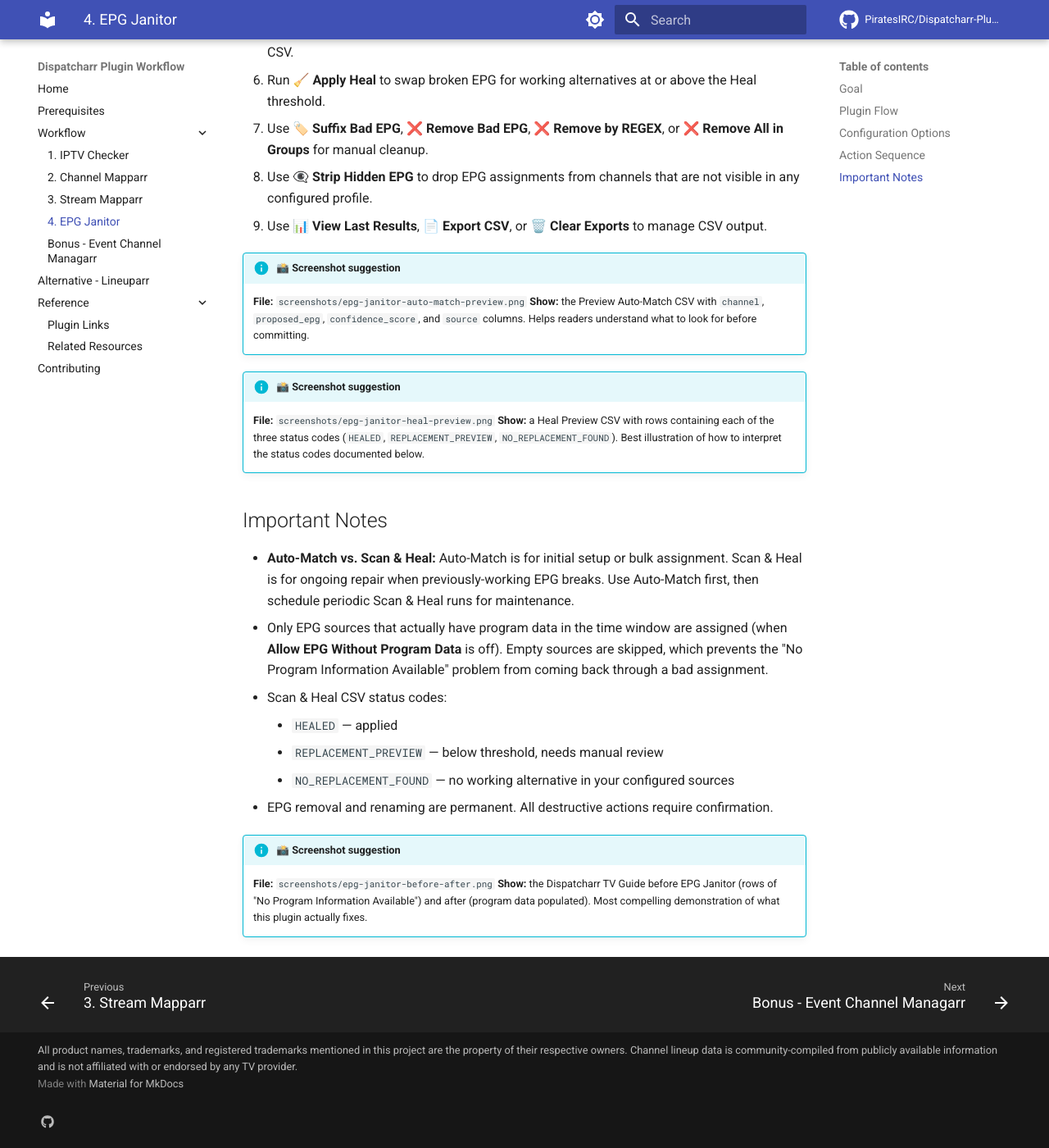
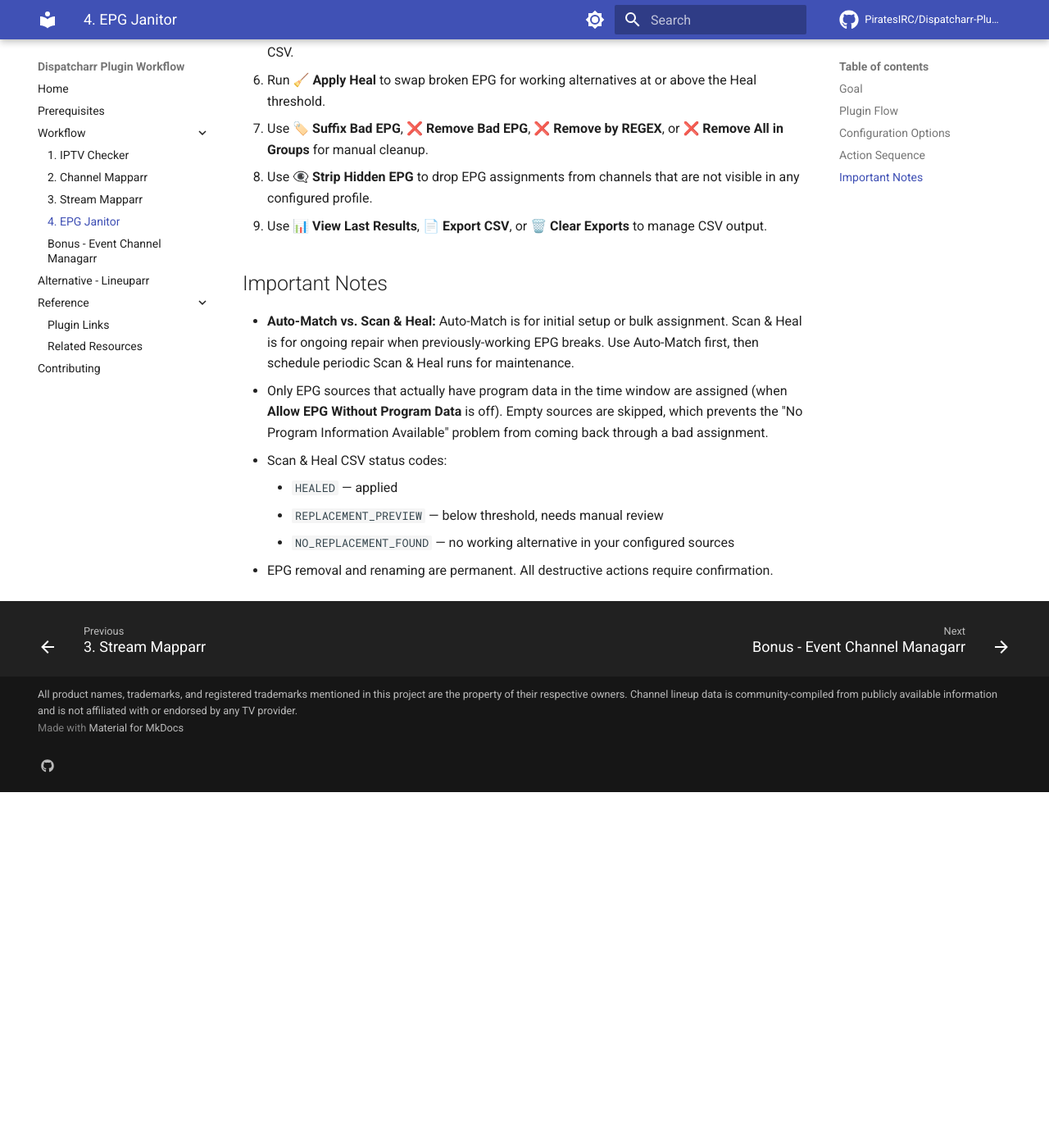
Before and after one commit to PiratesIRC/Dispatcharr-Plugin-Workflow, an MkDocs documentation site: the page built from docs/workflow/04-epg-janitor.md, in a window 1280 px wide and 1400 px high, scrolled down 3163 px. Shown: the whole window at 82% size. Built offline with MkDocs 1.6.1 and Material for MkDocs 9.7.7, drawn with Linux system fonts in a browser that asks for light colours; comment, search, counter and statistics services are not loaded; after the commit the page ends 4129 px from its top, so only the background shows below that.

Commit message:
Remove the 4 remaining unused screenshot placeholders
Drops epg-janitor-auto-match-preview, epg-janitor-heal-preview,
epg-janitor-before-after, and event-channel-managarr-hide-rules placeholders
along with their entries in screenshots/README.md.

```diff
--- a/docs/workflow/04-epg-janitor.md
+++ b/docs/workflow/04-epg-janitor.md
@@ -58,14 +58,6 @@ flowchart TD
 8. Use **👁️‍🗨️ Strip Hidden EPG** to drop EPG assignments from channels that are not visible in any configured profile.
 9. Use **📊 View Last Results**, **📄 Export CSV**, or **🗑️ Clear Exports** to manage CSV output.
 
-!!! info "📸 Screenshot suggestion"
-    **File:** `screenshots/epg-janitor-auto-match-preview.png`
-    **Show:** the Preview Auto-Match CSV with `channel`, `proposed_epg`, `confidence_score`, and `source` columns. Helps readers understand what to look for before committing.
-
-!!! info "📸 Screenshot suggestion"
-    **File:** `screenshots/epg-janitor-heal-preview.png`
-    **Show:** a Heal Preview CSV with rows containing each of the three status codes (`HEALED`, `REPLACEMENT_PREVIEW`, `NO_REPLACEMENT_FOUND`). Best illustration of how to interpret the status codes documented below.
-
 ## Important Notes
 
 - **Auto-Match vs. Scan & Heal:** Auto-Match is for initial setup or bulk assignment. Scan & Heal is for ongoing repair when previously-working EPG breaks. Use Auto-Match first, then schedule periodic Scan & Heal runs for maintenance.
@@ -75,7 +67,3 @@ flowchart TD
     - `REPLACEMENT_PREVIEW` — below threshold, needs manual review
     - `NO_REPLACEMENT_FOUND` — no working alternative in your configured sources
 - EPG removal and renaming are permanent. All destructive actions require confirmation.
-
-!!! info "📸 Screenshot suggestion"
-    **File:** `screenshots/epg-janitor-before-after.png`
-    **Show:** the Dispatcharr TV Guide before EPG Janitor (rows of "No Program Information Available") and after (program data populated). Most compelling demonstration of what this plugin actually fixes.
```
Also changed, not shown: docs/workflow/05-event-channel-managarr.md (+0 -4 lines), screenshots/README.md (+0 -7 lines).
